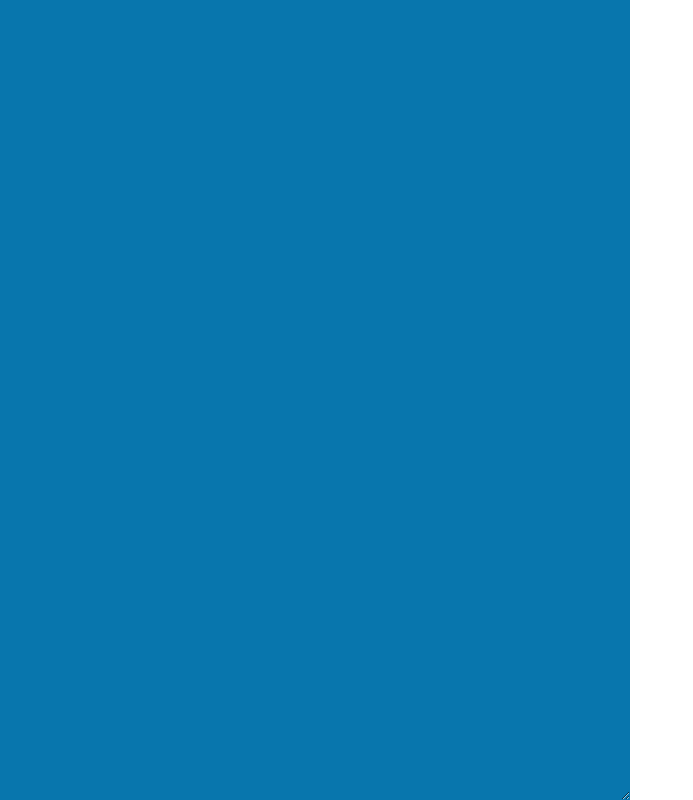
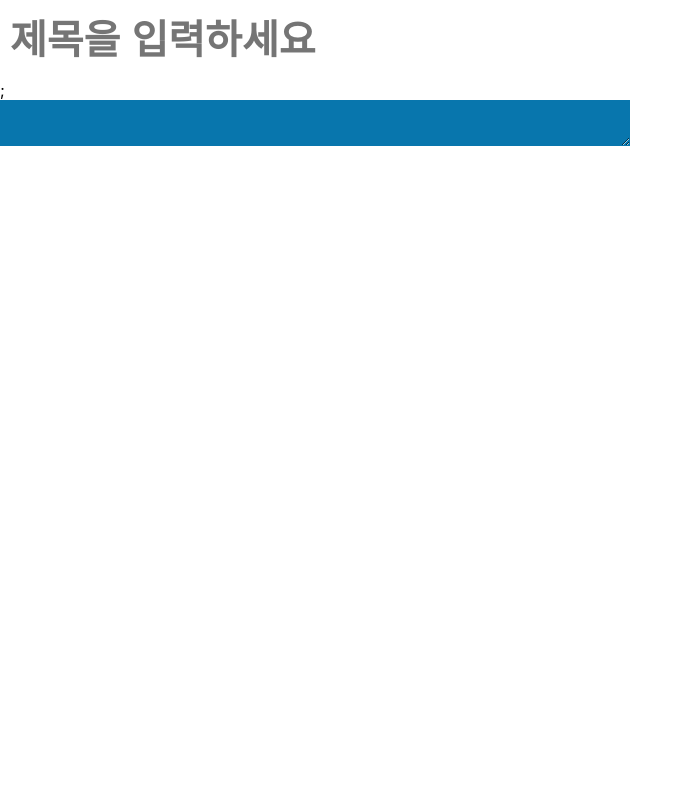
Before and after one commit to conner-kim/Web-Markdown-Previewr, a React (Create React App) app: page / in a window 1280 px wide. Shown: the whole page, without its empty margins (0-693 px from the left). Built offline with nearby package versions, Linux system fonts and the light colour scheme.

Commit message:
Title 컴포넌트 생성 및 Editor 컴포넌트 생성

```diff
--- a/src/App.js
+++ b/src/App.js
@@ -1,12 +1,11 @@
 import './App.css';
-import MdEdit from './components/MdEdit';
-import styled from 'styled-components';
+import Editor from './components/Editor';
 import Preview from './components/Preview';
 
 function App() {
   return (
     <div className="container">
-      <MdEdit />
+      <Editor />
       <Preview />
     </div>
   );
--- /dev/null
+++ b/src/components/Editor.jsx
@@ -0,0 +1,21 @@
+import React from 'react';
+import styled from 'styled-components';
+import MdEditContainer from '../container/MdEditContainer';
+import TitleContainer from '../container/TitleContainer';
+
+const EditorBlock = styled.div`
+  height: 100%;
+
+  flex: 1;
+`;
+
+function Editor() {
+  return (
+    <EditorBlock>
+      <TitleContainer />;
+      <MdEditContainer />
+    </EditorBlock>
+  );
+}
+
+export default Editor;
--- a/src/components/MdEdit.jsx
+++ b/src/components/MdEdit.jsx
@@ -4,12 +4,10 @@ import { onChange } from '../moduels/edit';
 import { useSelector, useDispatch } from 'react-redux';
 
 const Editor = styled.textarea`
-  height: 100vh;
+  width: 100%;
+  height: 100%;
   background: #0876ad;
-  flex: 1;
-
   font-size: 1.25rem;
-
   outline: none;
   border: none;
 `;
--- /dev/null
+++ b/src/components/Title.jsx
@@ -0,0 +1,26 @@
+import React from 'react';
+import styled from 'styled-components';
+
+const TitleInput = styled.input`
+  width: 100%;
+  height: 5rem;
+  font-size: 2.5rem;
+  font-weight: 700;
+  line-height: 5rem;
+
+  margin: 0;
+  border: none;
+  padding: 0 10px;
+`;
+
+function Title({ title, onChangeTitle }) {
+  return (
+    <TitleInput
+      value={title}
+      onChange={onChangeTitle}
+      placeholder="제목을 입력하세요"
+    />
+  );
+}
+
+export default Title;
--- /dev/null
+++ b/src/container/MdEditContainer.jsx
@@ -0,0 +1,8 @@
+import React from 'react';
+import MdEdit from '../components/MdEdit';
+
+function MdEditContainer() {
+  return <MdEdit />;
+}
+
+export default MdEditContainer;
--- /dev/null
+++ b/src/container/TitleContainer.jsx
@@ -0,0 +1,18 @@
+import React from 'react';
+import { useSelector, useDispatch } from 'react-redux';
+import Title from '../components/Title';
+import { onChangeTitle } from '../moduels/edit';
+
+function TitleContainer() {
+  const title = useSelector((state) => state.edit.title);
+  const dispatch = useDispatch();
+
+  return (
+    <Title
+      title={title}
+      onChangeTitle={(e) => onChangeTitle(dispatch, e.target)}
+    />
+  );
+}
+
+export default TitleContainer;
--- a/src/moduels/edit.js
+++ b/src/moduels/edit.js
@@ -1,21 +1,33 @@
 const initialState = {
+  title: '',
   text: '',
 };
 
 // action type
 const CHANGE_TEXT = 'edit/CHANGE_TEXT';
+const CHANGE_TITLE = 'edit/CHANGE_TITLE';
 
 export const onChange = (dispatch, target) => {
   const text = target.value;
 
   dispatch({ type: CHANGE_TEXT, text });
 };
+export const onChangeTitle = (dispatch, target) => {
+  const title = target.value;
+  dispatch({ type: CHANGE_TITLE, title });
+};
 
 export default function edit(state = initialState, action) {
   switch (action.type) {
     case CHANGE_TEXT:
       return {
+        ...state,
         text: action.text,
+      };
+    case CHANGE_TITLE:
+      return {
+        ...state,
+        title: action.text,
       };
     default:
       return state;
```
